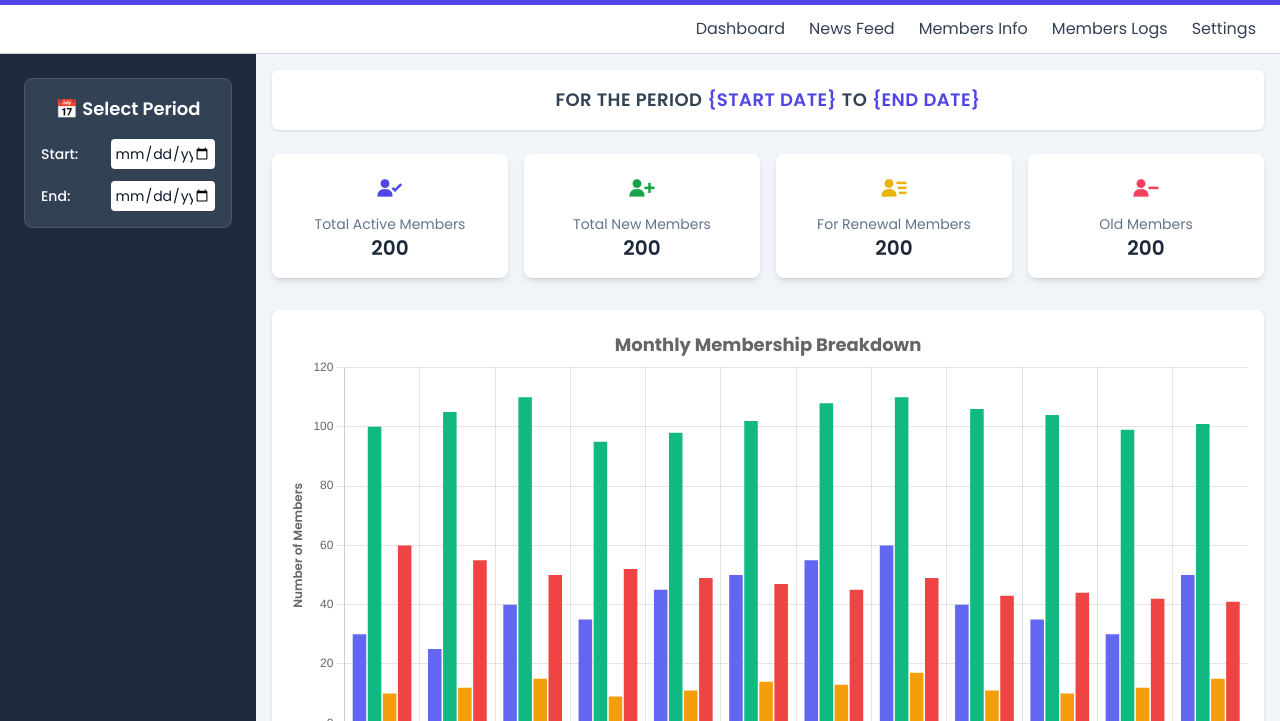
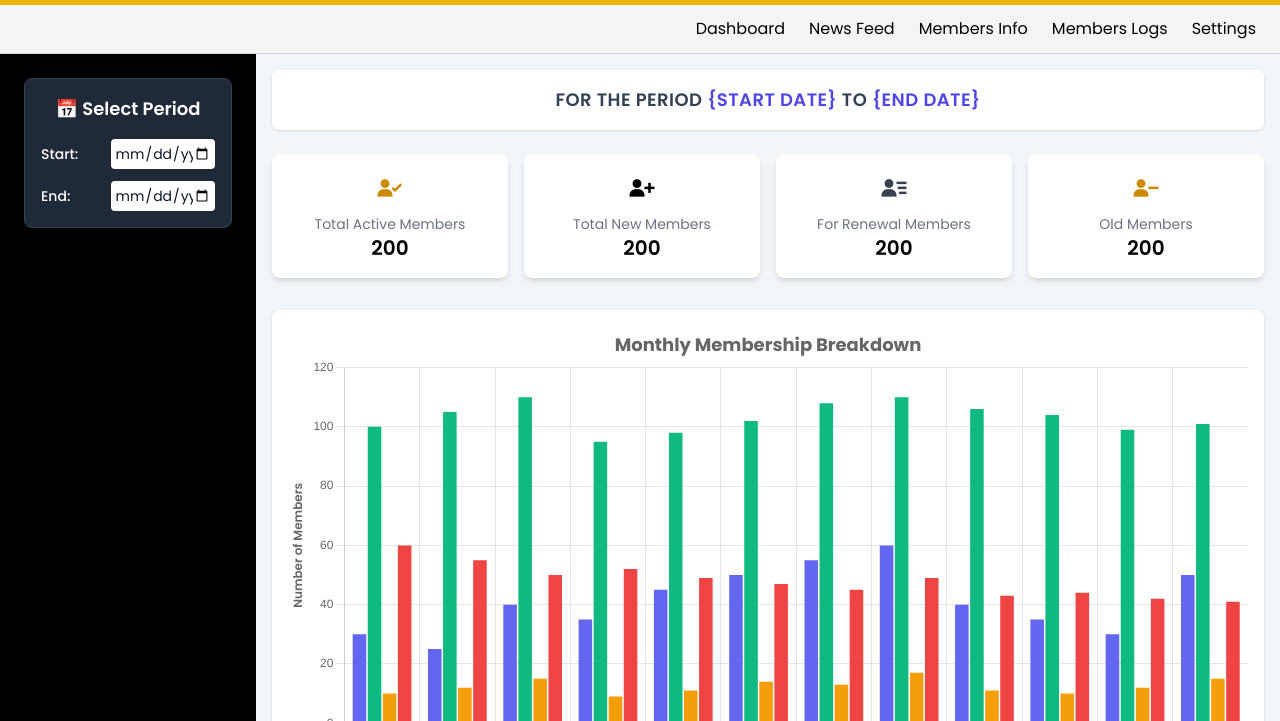
Before and after one commit to AceTheDeveloper/GSM-FrontEnd-, a plain HTML site: page index.html in a window 1280 px wide. Shown: the part 79-800 px from the top of the page. Drawn offline with nearby package versions, Linux system fonts and the light colour scheme.

Commit message:
Hello World

```diff
--- a/index.html
+++ b/index.html
@@ -19,18 +19,18 @@
 <body class="h-screen flex flex-col bg-slate-100 text-slate-700 overflow-hidden">
 
   <!-- Header -->
-  <header class="text-center p-6 bg-indigo-600 text-white shadow-md">
-    <h1 class="text-3xl font-bold tracking-wide">GYM Membership System</h1>
+  <header class="text-center p-6 bg-yellow-500 text-black shadow-md">
+    <h1 class="text-3xl font-bold tracking-wide">AJ Fitness Membership System</h1>
   </header>
 
   <!-- Navigation -->
-  <nav class="bg-white border-b border-slate-300 shadow-sm px-6 py-3">
-    <ul class="flex gap-6 justify-end">
-      <li><a href="dashboard.html" class="hover:text-indigo-600 transition">Dashboard</a></li>
-      <li><a href="#" class="hover:text-indigo-600 transition">News Feed</a></li>
-      <li><a href="memberInfo.html" class="hover:text-indigo-600 transition">Members Info</a></li>
-      <li><a href="memberLog.html" class="hover:text-indigo-600 transition">Members Logs</a></li>
-      <li><a href="#" class="hover:text-indigo-600 transition">Settings</a></li>
+  <nav class="bg-gray-100 border-b border-gray-300 shadow-sm px-6 py-3">
+    <ul class="flex gap-6 justify-end text-black">
+      <li><a href="dashboard.html" class="hover:text-yellow-600 transition">Dashboard</a></li>
+      <li><a href="#" class="hover:text-yellow-600 transition">News Feed</a></li>
+      <li><a href="memberInfo.html" class="hover:text-yellow-600 transition">Members Info</a></li>
+      <li><a href="memberLog.html" class="hover:text-yellow-600 transition">Members Logs</a></li>
+      <li><a href="#" class="hover:text-yellow-600 transition">Settings</a></li>
     </ul>
   </nav>
 
@@ -38,18 +38,16 @@
   <div class="flex flex-1 overflow-hidden">
 
     <!-- Sidebar -->
-    <aside class="w-64 bg-slate-800 text-white p-6 overflow-y-auto sticky top-0 h-screen">
-      <div class="border border-slate-600 rounded-lg p-4 bg-slate-700">
+    <aside class="w-64 bg-black text-white p-6 overflow-y-auto sticky top-0 h-screen">
+      <div class="border border-gray-700 rounded-lg p-4 bg-gray-800">
         <h3 class="text-lg font-semibold mb-4 text-center">📅 Select Period</h3>
         <div class="flex items-center justify-between mb-3">
           <label for="start" class="text-sm font-medium mr-2">Start:</label>
-          <input type="date" id="start"
-            class="text-slate-900 text-sm rounded p-1 w-[60%] outline-none" />
+          <input type="date" id="start" class="text-slate-900 text-sm rounded p-1 w-[60%] outline-none" />
         </div>
         <div class="flex items-center justify-between">
           <label for="end" class="text-sm font-medium mr-2">End:</label>
-          <input type="date" id="end"
-            class="text-slate-900 text-sm rounded p-1 w-[60%] outline-none" />
+          <input type="date" id="end" class="text-slate-900 text-sm rounded p-1 w-[60%] outline-none" />
         </div>
       </div>
     </aside>
@@ -66,24 +64,24 @@
       <!-- Stats Grid -->
       <div class="grid grid-cols-1 sm:grid-cols-2 lg:grid-cols-4 gap-4">
         <div class="bg-white shadow-md p-4 rounded-lg flex flex-col items-center">
-          <i class="bx bxs-user-check text-3xl text-indigo-600 mb-2"></i>
-          <p class="text-sm text-slate-500">Total Active Members</p>
-          <p class="text-xl font-semibold text-slate-800">200</p>
+          <i class="bx bxs-user-check text-3xl text-yellow-600 mb-2"></i>
+          <p class="text-sm text-gray-500">Total Active Members</p>
+          <p class="text-xl font-semibold text-black">200</p>
         </div>
         <div class="bg-white shadow-md p-4 rounded-lg flex flex-col items-center">
-          <i class="bx bxs-user-plus text-3xl text-green-600 mb-2"></i>
-          <p class="text-sm text-slate-500">Total New Members</p>
-          <p class="text-xl font-semibold text-slate-800">200</p>
+          <i class="bx bxs-user-plus text-3xl text-black mb-2"></i>
+          <p class="text-sm text-gray-500">Total New Members</p>
+          <p class="text-xl font-semibold text-black">200</p>
         </div>
         <div class="bg-white shadow-md p-4 rounded-lg flex flex-col items-center">
-          <i class="bx bxs-user-detail text-3xl text-yellow-500 mb-2"></i>
-          <p class="text-sm text-slate-500">For Renewal Members</p>
-          <p class="text-xl font-semibold text-slate-800">200</p>
+          <i class="bx bxs-user-detail text-3xl text-gray-700 mb-2"></i>
+          <p class="text-sm text-gray-500">For Renewal Members</p>
+          <p class="text-xl font-semibold text-black">200</p>
         </div>
         <div class="bg-white shadow-md p-4 rounded-lg flex flex-col items-center">
-          <i class="bx bxs-user-minus text-3xl text-rose-500 mb-2"></i>
-          <p class="text-sm text-slate-500">Old Members</p>
-          <p class="text-xl font-semibold text-slate-800">200</p>
+          <i class="bx bxs-user-minus text-3xl text-yellow-600 mb-2"></i>
+          <p class="text-sm text-gray-500">Old Members</p>
+          <p class="text-xl font-semibold text-black">200</p>
         </div>
       </div>
 
```
Also changed, not shown: memberInfo.html (+13 -15 lines), memberLog.html (+13 -15 lines). Lines whose indentation alone changed are shown as unchanged.
